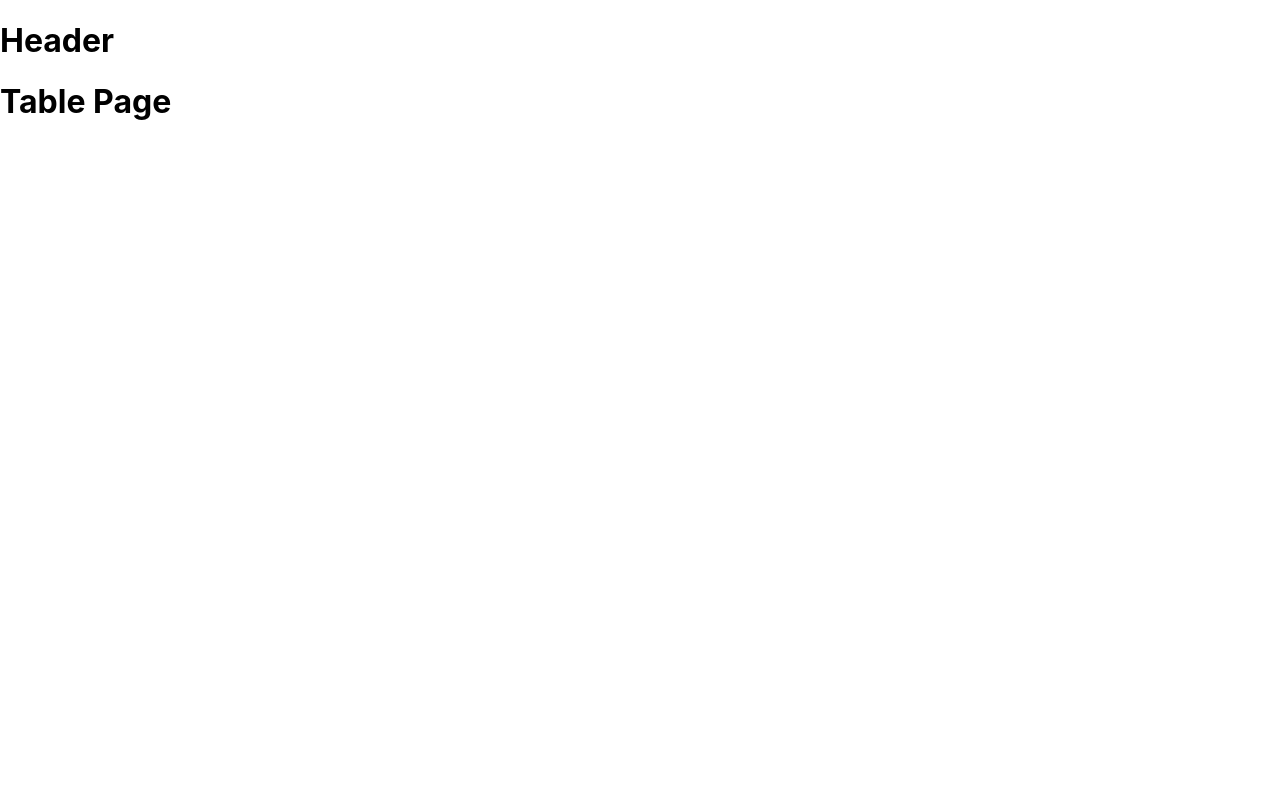
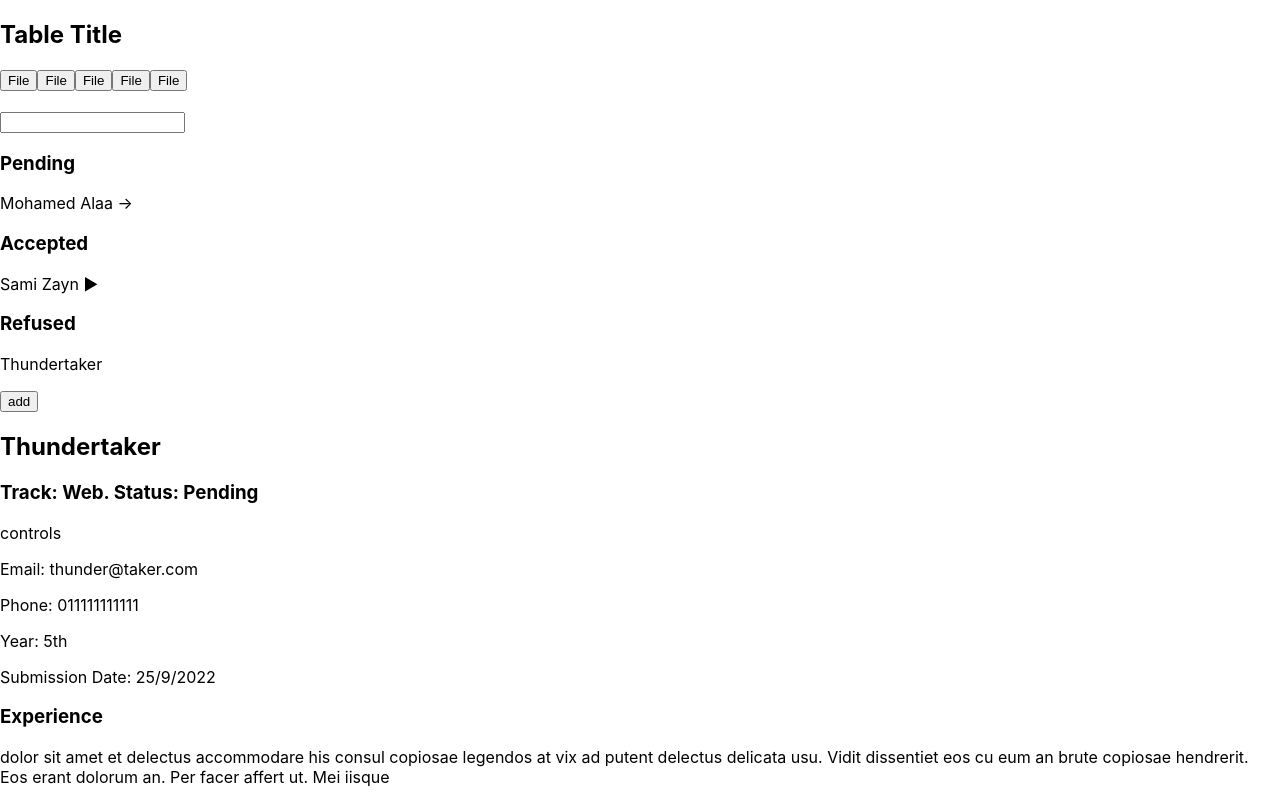
Before and after one commit to nightknighto/Recruitment-Tracker-Fullstack, a Next.js app in the folder frontend-nextjs/: page /table in a window 1280 px wide. Shown: the top 800 px of the page. Built offline with nearby package versions, Linux system fonts and the light colour scheme.

Commit message:
HTML for table page

```diff
--- a/frontend-nextjs/pages/_app.tsx
+++ b/frontend-nextjs/pages/_app.tsx
@@ -1,12 +1,9 @@
 import '../styles/globals.css'
 import type { AppProps } from 'next/app'
-import Layout from '../components/Layout'
 
 function MyApp({ Component, pageProps }: AppProps) {
   return (
-    <Layout>
       <Component {...pageProps} />
-    </Layout>
   )
 }
 
--- a/frontend-nextjs/pages/table/index.tsx
+++ b/frontend-nextjs/pages/table/index.tsx
@@ -2,6 +2,83 @@
 export default function Table() {
 
     return (
-        <h1>Table Page</h1>
+        <>
+            <header>
+                <div>
+                    <div>
+                        <h2>Table Title</h2>
+                    </div>
+                    <div>
+                        <button>File</button>
+                        <button>File</button>
+                        <button>File</button>
+                        <button>File</button>
+                        <button>File</button>
+                    </div>
+                </div>
+                <div>
+                    <img src="" alt=""/>
+                </div>
+            </header>
+            <main>
+                <div>
+                    <div>
+                        <input />
+                    </div>
+                    <div>
+                        <section>
+                            <h3>Pending</h3>
+                            <p>Mohamed Alaa &rarr;</p>
+                        </section>
+                        <section>
+                            <h3>Accepted</h3>
+                            <p>Sami Zayn ▶</p>
+                        </section>
+                        <section>
+                            <h3>Refused</h3>
+                            <p>Thundertaker</p>
+                        </section>
+                    </div>
+                    <div>
+                        <button>add</button>
+                    </div>
+                </div>
+                <div>
+                    <div>
+                        <div>
+                            <h2>Thundertaker</h2>
+                            <h3>Track: Web. Status: Pending</h3>
+                        </div>
+                        <div>
+                            <img src="" alt=""/>
+                            controls
+                        </div>
+                    </div>
+                    <div>
+                        <section>
+                            <div>
+                                <p>Email: thunder@taker.com</p>
+                                <p>Phone: 011111111111</p>
+                            </div>
+                            <div>
+                                <p>Year: 5th</p>
+                                <p>Submission Date: 25/9/2022</p>
+                            </div>
+                        </section>
+                        <section>
+                            <h3>Experience</h3>
+                            <p>dolor sit amet et delectus accommodare his consul copiosae legendos at vix ad putent delectus delicata usu. Vidit dissentiet eos cu eum an brute copiosae hendrerit. Eos erant dolorum an. Per facer affert ut. Mei iisque</p>
+                            <h3>Interests</h3>
+                            <p>dolor sit amet et delectus accommodare his consul copiosae legendos at vix ad putent delectus delicata usu. Vidit dissentiet eos cu eum an brute copiosae hendrerit. Eos erant dolorum an. Per facer affert ut. Mei iisque</p>
+                            <h3>Notes</h3>
+                            <p>dolor sit amet et delectus accommodare his consul copiosae legendos at vix ad putent delectus delicata usu. Vidit dissentiet eos cu eum an brute copiosae hendrerit. Eos erant dolorum an. Per facer affert ut. Mei iisque</p>
+                        </section>
+                    </div>
+                </div>
+            </main>
+            <footer>
+
+            </footer>
+        </>
     )
 }
```
